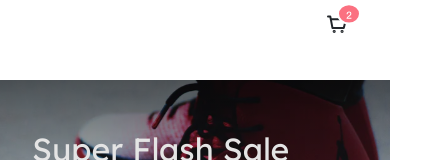
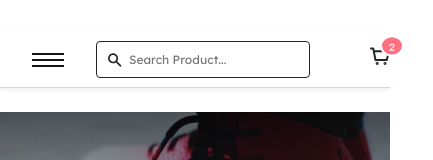
Before and after one commit to MariykaUA/oni-shop, a Nuxt app: page / in a window 390 px wide. Shown: the top 160 px of the page, 433 px wide, since content can reach past the window. Built offline with nearby package versions, Linux system fonts and the light colour scheme.

Commit message:
added mobile navigation

```diff
--- a/layouts/default.vue
+++ b/layouts/default.vue
@@ -2,6 +2,11 @@
   <div>
     <header class="header">
       <nav class="nav">
+        <button class="burger-menu-button" aria-label="Open menu">
+          <div class="burger-bar"></div>
+          <div class="burger-bar"></div>
+          <div class="burger-bar"></div>
+        </button>
         <ul class="navigation">
           <li><NuxtLink to="/"><img :src="'/logo.svg'" alt="On logo" class="logo-img"/></NuxtLink></li>
           <li><NuxtLink to="/plp">ALL</NuxtLink></li>
@@ -9,6 +14,10 @@
           <li><NuxtLink to="/accessoires">ACCESSOIRES</NuxtLink></li>
           <li><NuxtLink to="/contact">CONTACT</NuxtLink></li>
         </ul>
+        <button class="search-container" aria-label="Search">
+            <nuxt-img :src="SearchIcon" alt="Search icon" class="search-icon-input"/>
+            <input type="text" placeholder="Search Product..." class="search-input"/>
+        </button>
         <ul class="nav-icons">
           <li>
             <NuxtLink to="/cart">
@@ -40,7 +49,6 @@ import SearchIcon from '@/assets/icons/search-icon.svg'
 
 .header {
   width: 100%;
-  height: 64px;
   flex-shrink: 0;
 }
 
@@ -48,18 +56,36 @@ import SearchIcon from '@/assets/icons/search-icon.svg'
   display: flex;
   justify-content: space-between;
   align-items: center;
+  border-bottom: #d6d6d6 1px solid;
+  box-shadow: 0 2px 4px rgba(108, 108, 108, 0.1);
 }
 
 .navigation {
+  height: 60px;
   display: inline-flex;
   align-items: center;
   gap: 2rem;
 }
 
+.burger-menu-button {
+  display: none;
+  background: none;
+  border: none;
+  padding: 0;
+}
+
+.burger-bar {
+  width: 32px;
+  height: 2px;
+  background-color: #151515;
+  margin: 4px 0;
+  transition: transform 0.3s ease-in-out;
+}
+
 .nav-icons {
   display: inline-flex;
   align-items: center;
-  padding-right: 6rem;
+  padding-right: 4rem;
 }
 
 .logo-img {
@@ -81,6 +107,10 @@ import SearchIcon from '@/assets/icons/search-icon.svg'
   flex-shrink: 0;
 }
 
+.search-container {
+  display: none;
+}
+
 // Mobile styles
 @include until("small") {
 
@@ -93,7 +123,14 @@ import SearchIcon from '@/assets/icons/search-icon.svg'
   }
 
   .nav {
-    justify-content: flex-end;
+    justify-content: space-between;
+    gap: 2rem;
+    margin-top: 2rem;
+  }
+
+  .burger-menu-button {
+    display: block;
+    margin-left: 2rem;
   }
 
   .nav-icons {
@@ -105,8 +142,41 @@ import SearchIcon from '@/assets/icons/search-icon.svg'
   }
 
   .cart-icon {
-    padding-right: 1rem;
-    margin: 0;
+    margin-right: 1rem;
+    padding: 0;
+  }
+
+  .search-container {
+    display: flex;
+    width: 100%;
+    justify-content: center;
+    align-items: center;
+    position: relative;
+  }
+
+  .search-input {
+    flex-grow: 1;
+    padding: 0.6rem 2rem;
+    border-radius: 4px;
+    border: 1px solid #252525;
+    font-size: 12px;
+    font-weight: 400;
+    transition: border-color 0.3s ease-in-out;
+    box-sizing: border-box;
+
+    &:focus {
+      outline: none;
+      box-shadow: 0 0 0 2px rgba(12, 28, 59, 0.2);
+    }
+  }
+
+  .search-icon-input {
+    position: absolute;
+    top: 50%;
+    left: 0.75rem;
+    transform: translateY(-50%);
+    width: 14px;
+    height: 14px;
   }
 }
 </style>
```
